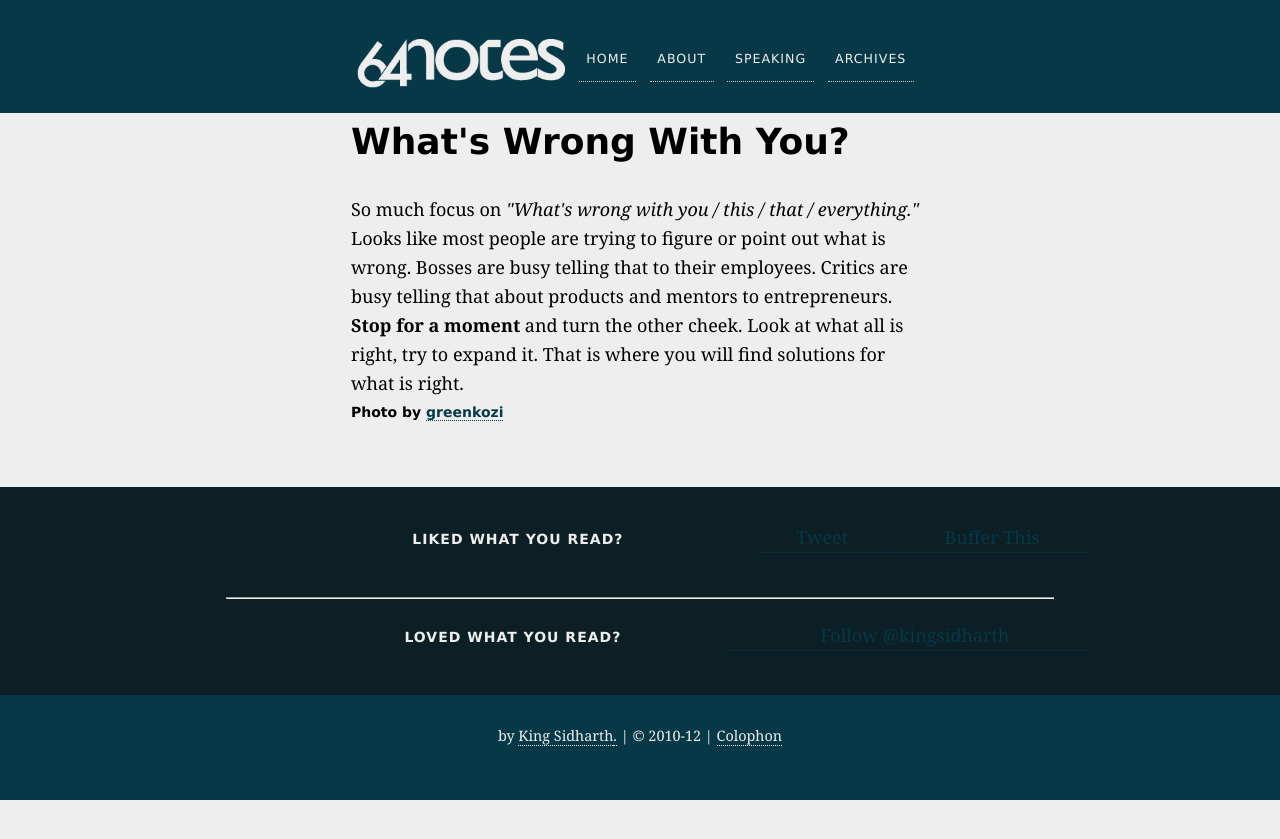
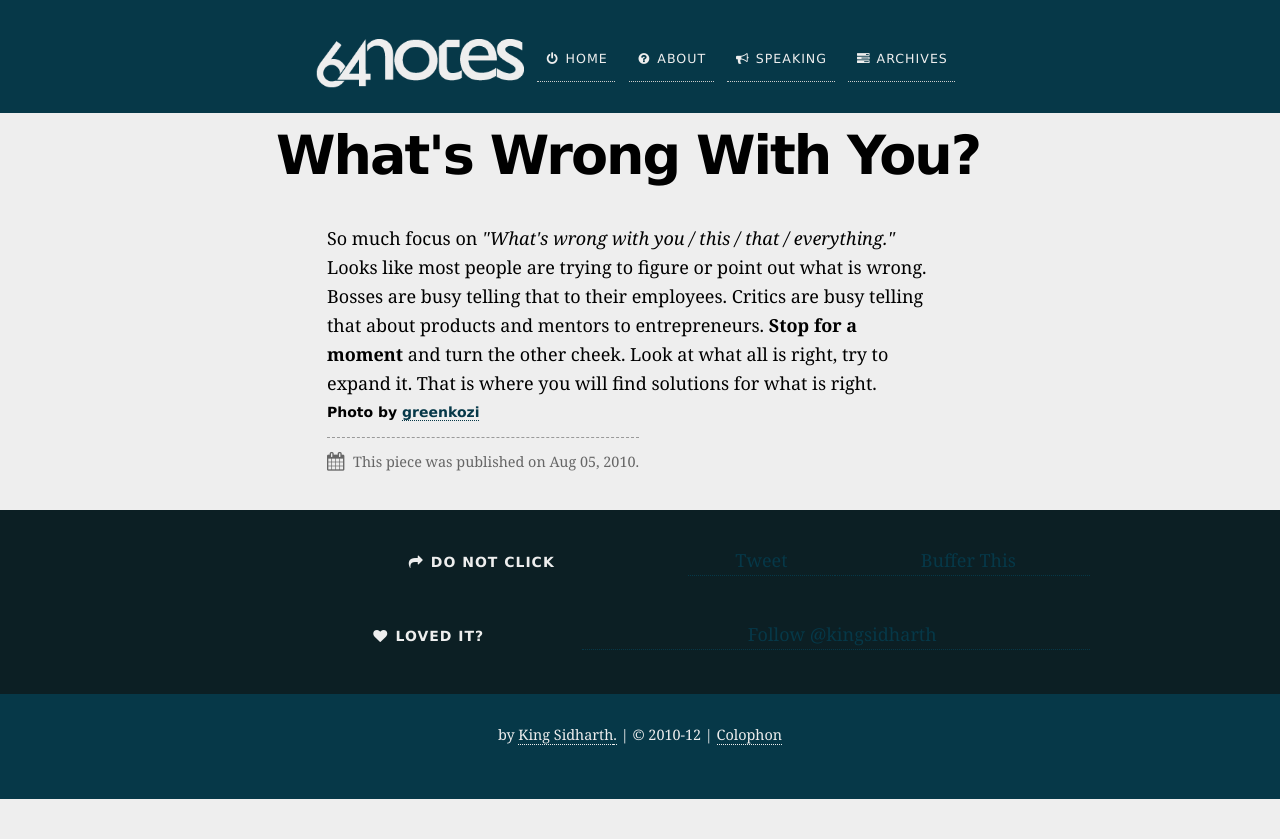
Before and after one commit to 64Notes/64notes.com, a Jekyll site: the page built from _posts/2010-08-05-whats-wrong-with-you.html, in a window 1280 px wide. Shown: the top 839 px of the page. Built offline with Jekyll 4.4.1, drawn with Linux system fonts in a browser that asks for light colours; nearby versions of some CDN libraries; comment, search, counter and statistics services are not loaded.

Commit message:
Fix Stuff

```diff
--- a/_layouts/base.html
+++ b/_layouts/base.html
@@ -40,33 +40,33 @@
   <body class="{{ page.slug }} {{ page.category }}">
     <div id='header_area'>
       <div class='area' id='header'>
-        <div class='gw'>
+        <div class=grid>
           {% if page.slug != 'home' %}
           <!-- Display this menu only if NOT on Home Page -->
-          <ul class='nav g one-whole'>
+          <ul class='nav grid__item one-whole'>
             <li class='name'>
               <a href='{{ site.url }}' id='logo'>64 Notes</a>
             </li>
             <li>
-              <a href='{{ site.url }}'>Home</a>
+              <a href='{{ site.url }}'><i class="icon icon-off"></i> Home</a>
             </li>
             <li>
               <a {% if page.slug == 'about' %}
                 class="active"
                 {% endif %}
-                href='{{ site.url }}/about'>About</a>
+                href='{{ site.url }}/about'><i class="icon icon-question-sign"></i> About</a>
             </li>
             <li>
             <a {% if page.category == 'talks' %}
               class="active"
               {% endif %}
-              href='{{ site.url }}/speaking'>Speaking</a>
+              href='{{ site.url }}/speaking'><i class="icon icon-bullhorn"></i> Speaking</a>
             </li>
             <li>
               <a {% if page.slug == 'archives' %}
                 class="active"
                  {% endif %}
-                href='{{ site.url }}/archives'>Archives</a>
+                 href='{{ site.url }}/archives'><i class="icon icon-tasks"></i> Archives</a>
             </li>
           </ul>
           <!-- .nav-bar -->
@@ -75,21 +75,15 @@
       </div>
     </div>
     <!-- #header_area -->
-    <div id='content_area'>
-      <div class='area' id='content'>
-        <div class='gw'>
-          {{ content }}
-        </div>
-      </div>
-    </div>
+    {{ content }}
     <!-- #content_area -->
     <div id='social_area'>
       <div class='area' id='social'>
-        <div class='gw'>
+        <div class='grid'>
           {% if page.type == 'post' %}
-          <ul class='nav--fit one-whole' id='socialshare'>
+          <ul class='nav--fit grid__item one-whole' id='socialshare'>
             <li class='name'>
-            <h4>Liked what you read?</h4>
+            <h4><i class="icon icon-share-alt"></i> Do Not Click<h4>
             </li>
             <li class='fb'>
               <div id='fb-root'></div>
@@ -103,11 +97,10 @@
             </li>
           </ul>
           <!-- #socialshare -->
-          <hr />
           {% endif %}
           <ul class='nav--fit grid__item one-whole' id='socialfollow'>
             <li class='name'>
-            <h4>Loved what you read?</h4>
+            <h4><i class="icon icon-heart"></i> Loved It?</h4>
             </li>
             <li class='fb'>
               <div class="fb-subscribe" data-href="https://www.facebook.com/kingsidharth" data-layout="button_count" data-show-faces="false" data-colorscheme="light" data-font="lucida grande" data-width="450"></div>
--- a/_layouts/post.html
+++ b/_layouts/post.html
@@ -1,15 +1,22 @@
 ---
 layout: base
 ---
-          <div class='g one-whole'>
-            <div class='headline_area'>
-              <h1>
-                {{ page.title }}
-              </h1>
-            </div>
-          </div>
-          <!-- .headline_area -->
-          <div class='post_contentg one-whole'>
-            {{ content }}
-          </div>
-          <!--post_content-->
+<div id='headline_area'>
+  <div class='area' id='headline'>
+    <div class='grid'>
+      <h1>{{page.title}}</h1>
+    </div>
+  </div>
+</div><!-- #headline_area -->
+<div id="content_area">
+  <div class="area" id="content">
+    <div class=grid>
+      {{content}}
+      {%if page.date %}
+      <small class="meta">
+        <i class="icon icon-calendar"></i> This piece was published on {{ page.date | date: "%b %d, %Y" }}.
+      </small>
+      {%endif%}
+    </div>
+  </div>
+</div><!-- #content_area -->
```
Also changed, not shown: _layouts/talk.html (+19 -8 lines), assets/sass/screen.sass (+25 -9 lines).
